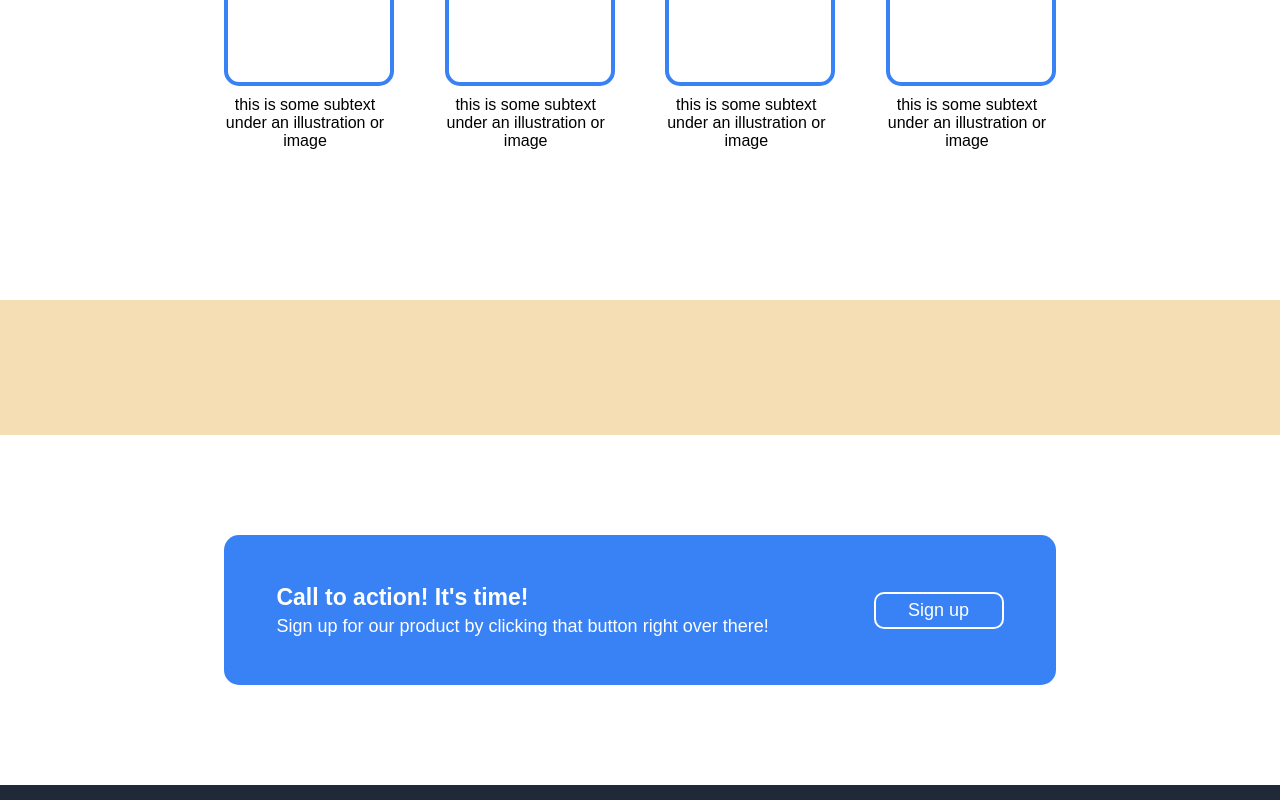
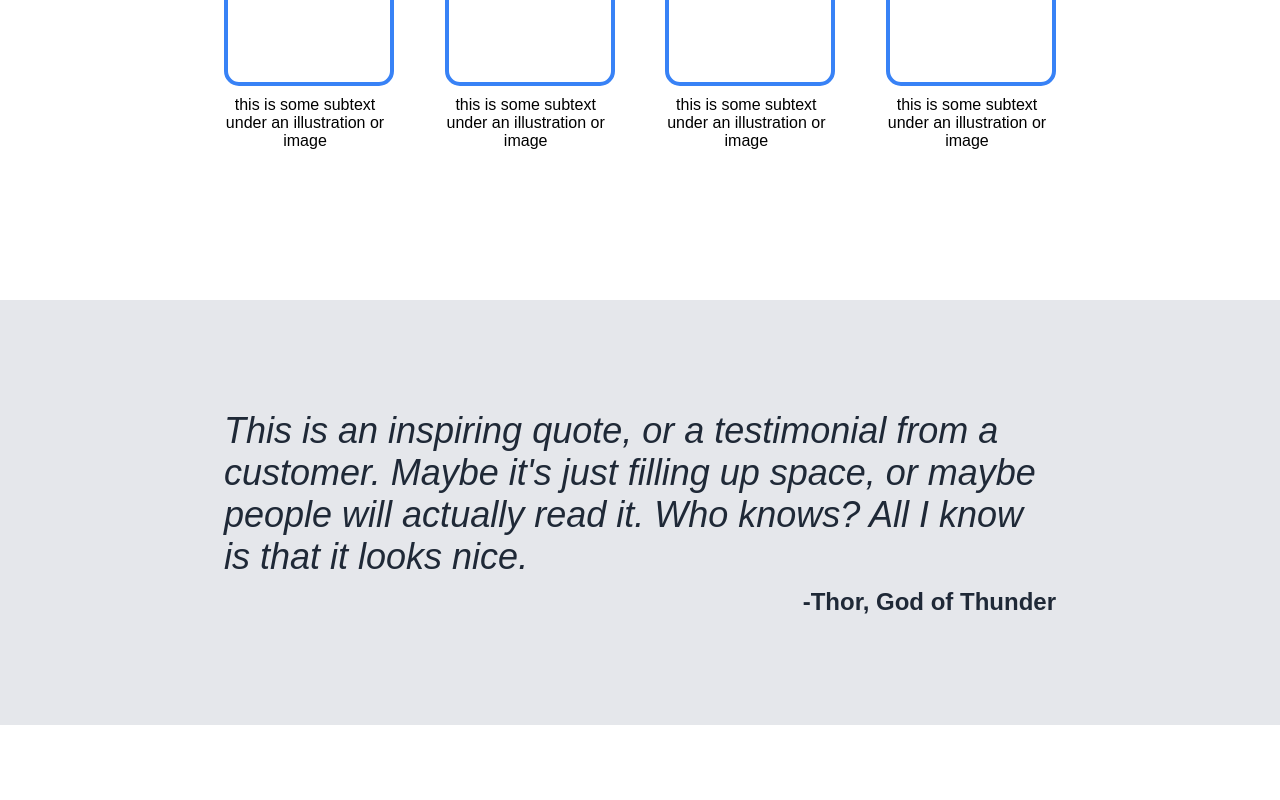
Before and after one commit to ilyarahl/first-landing, a plain HTML site: page index.html in a window 1280 px wide. Shown: the part 789-1589 px from the top of the page. Drawn offline with Linux system fonts and the light colour scheme.

Commit message:
create quote section

```diff
--- a/index.html
+++ b/index.html
@@ -18,7 +18,6 @@
                     <li class="navigation-item"><a href="#">header link three</a></li>
                 </ul>
             </nav>
-
             <div class="promo">
                 <div class="left-column">
                     <h2 class="promo-title">This website is awesome</h2>
@@ -62,7 +61,13 @@
         </section>
 
         <section class="quote">
-            <blockquote></blockquote>
+            <div class="container">
+                <blockquote>This is an inspiring quote, or a testimonial from a customer. Maybe it's just
+                    filling up space, or maybe people will actually read it. Who knows? All I know is
+                    that it looks nice.
+                </blockquote>
+                <figcaption>-Thor, God of Thunder</figcaption>
+            </div>
         </section>
 
         <section class="subscription">
@@ -85,7 +90,6 @@
         <div class="container">
             <div class="copyright">Copyright © The Odin Project 2022</div>
         </div>
-
     </footer>
 </body>
 </html>
--- a/style.css
+++ b/style.css
@@ -4,7 +4,6 @@
 }
 
 body {
-    background-color: wheat;
     font-family: 'Arial', sans-serif;
 }
 
@@ -123,8 +122,25 @@ ul {
 /* QUOTE SECTION */
 
 .quote {
-    padding-top: 135px;
-    border-color: red;
+    display: flex;
+    justify-content: center;
+    align-items: center;
+    height: 425px;
+    background-color: #E5E7EB;
+}
+
+.quote blockquote {
+    font-size: 36px;
+    font-style: italic;
+    color: #1F2937;
+}
+
+.quote figcaption {
+    margin-top: 10px;
+    font-size: 24px;
+    text-align: end;
+    color: #1F2937;
+    font-weight: bold;
 }
 
 /* SIGN-UP SECTION */
```
